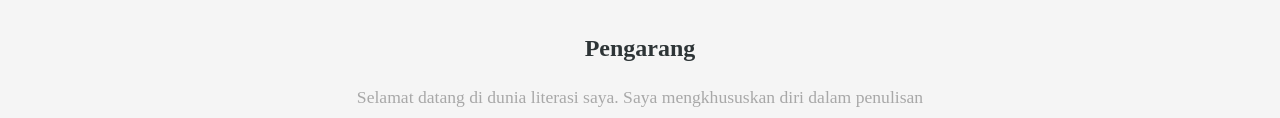
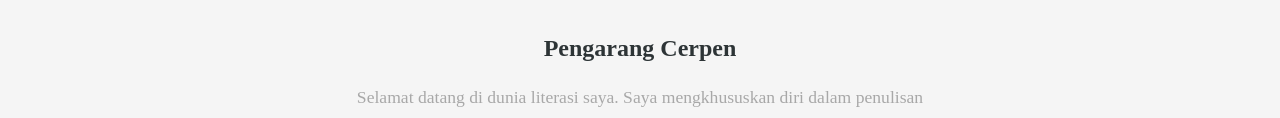
Before and after one commit to wilfauzy/porto, a plain HTML site: page index.html in a window 1280 px wide. Shown: the part 337-455 px from the top of the page. Drawn offline with Linux system fonts and the light colour scheme.

Commit message:
Update index.html

```diff
--- a/index.html
+++ b/index.html
@@ -259,7 +259,7 @@
 
     <header id="home">
         <img src="profil.jpg" alt="Foto Penulis" class="author-img">
-        <h2>Pengarang</h2>
+        <h2>Pengarang Cerpen</h2>
         <p class="intro">
             Selamat datang di dunia literasi saya. Saya mengkhususkan diri dalam penulisan fiksi kontemporer
             dan cerita pendek. Setiap buku adalah petualangan baru dalam mengeksplorasi kata-kata.
```
